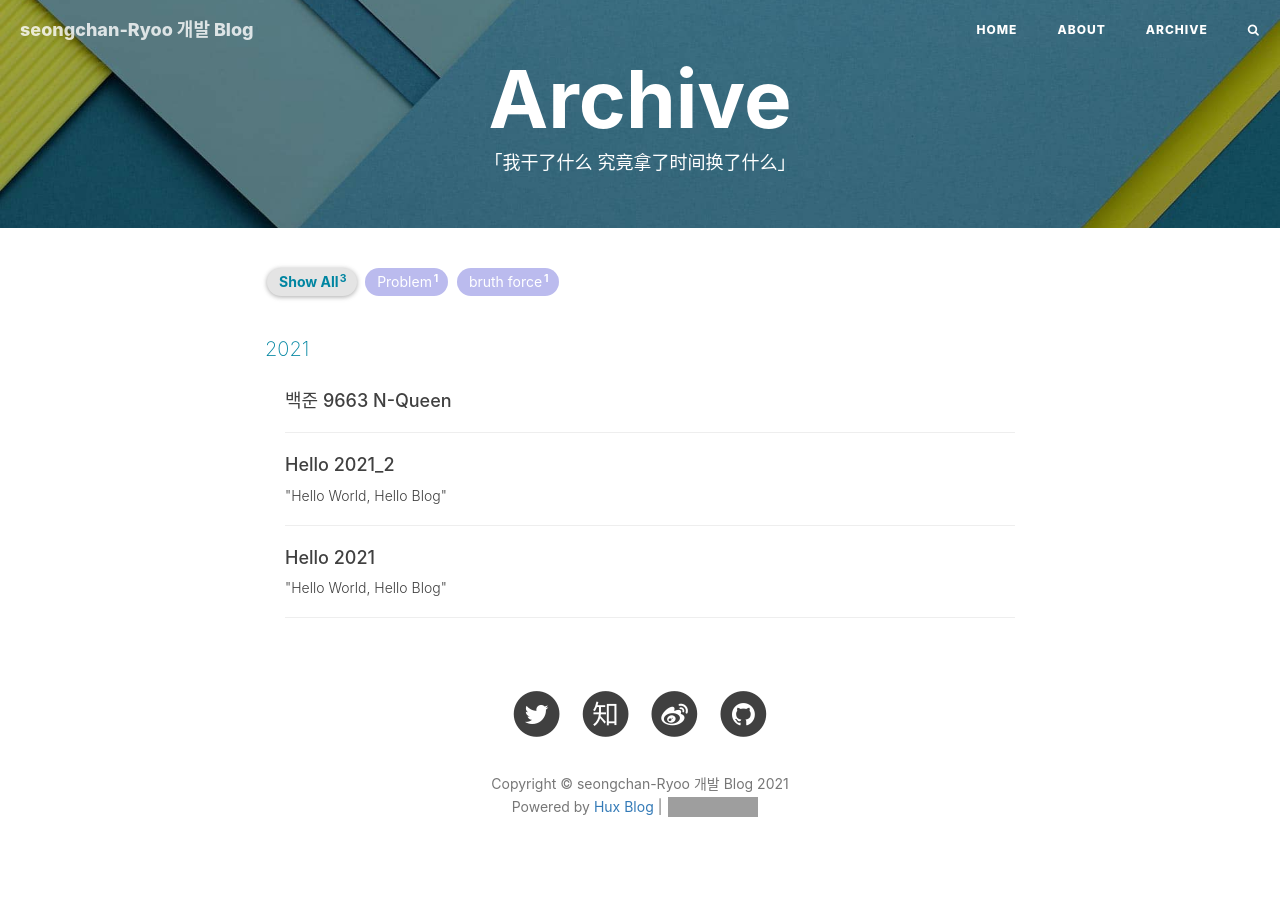
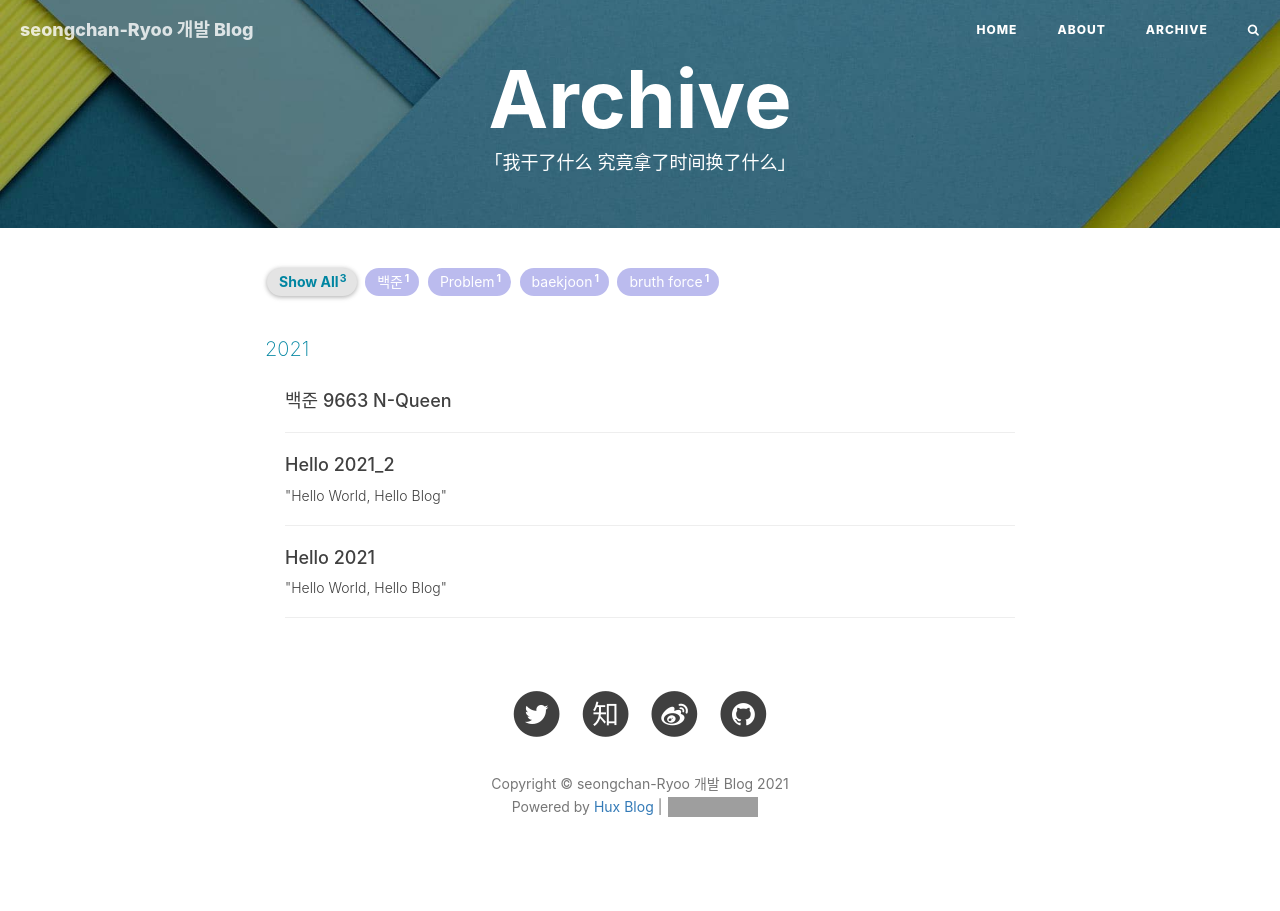
Before and after one commit to seongchan-Ryoo/seongchan-Ryoo.github.io, a Jekyll site: the page built from archive.html, in a window 1280 px wide. Built offline with Jekyll 4.4.1, drawn with Linux system fonts in a browser that asks for light colours; nearby versions of some CDN libraries; comment, search, counter and statistics services are not loaded; grey boxes are pictures that could not be loaded.

Commit message:
Update 2021-06-21-baekjoon-9663.md

```diff
--- a/_posts/2021-06-21-baekjoon-9663.md
+++ b/_posts/2021-06-21-baekjoon-9663.md
@@ -2,11 +2,11 @@
 layout: post
 title: 백준 9663 N-Queen
 author: "seongchan-Ryoo"
-tag: [Problem, bruth force]
+tag: [Problem, baekjoon, 백준, bruth force]
 ---
 # 백준 9663 N-Queen
 
-[https://www.acmicpc.net/problem/9663](url)
+[백준 9663 N-Queen](https://www.acmicpc.net/problem/9663)
 
 크기가 N × N인 체스판 위에 퀸 N개를 서로 공격할 수 없게 놓는 문제이다.
 백준의 문제 중, 숫자의 나열을 모든 경우의 수에 따라 배열하는 문제가 있다.
```
